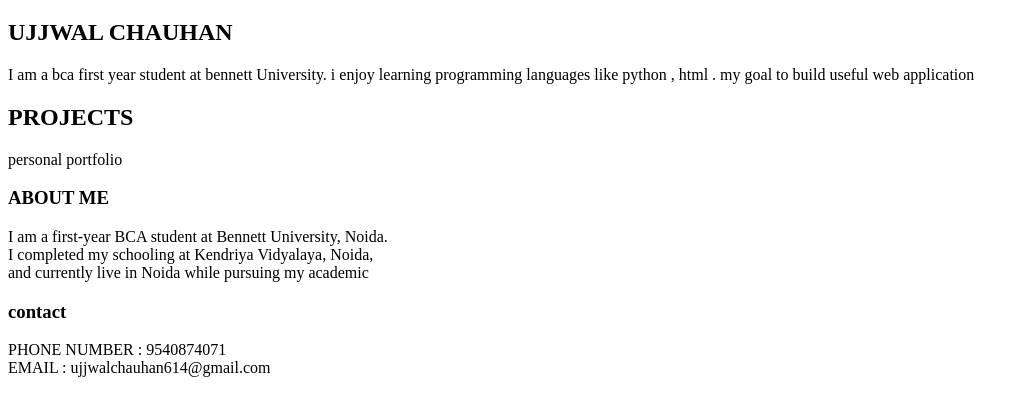
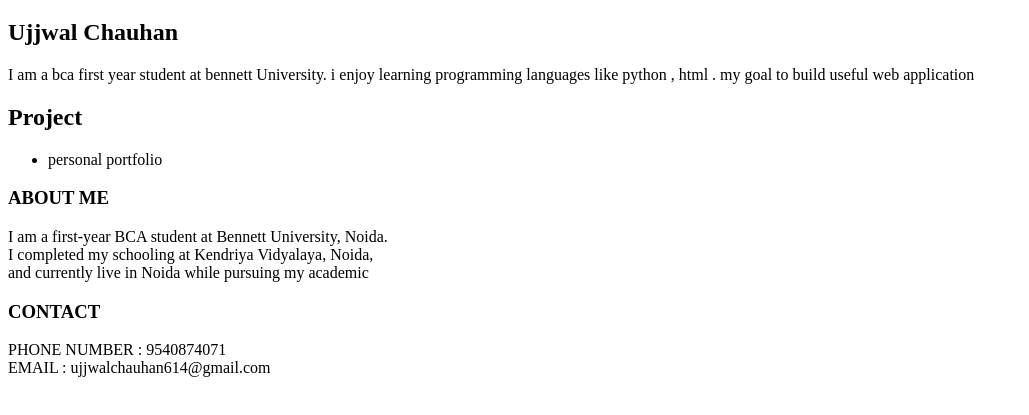
Before and after one commit to ujjwalchauhan614/student-portfolio-, a plain HTML site: page index.html in a window 1280 px wide. Shown: the part 61-476 px from the top of the page, without its empty margins (0-1029 px from the left). Drawn offline with Linux system fonts and the light colour scheme.

Commit message:
Update index.html

```diff
--- a/index.html
+++ b/index.html
@@ -1,19 +1,30 @@
 <!DOCTYPE html>
-<html >
+<html>
+
 <head>
     <title>portfolio</title>
 </head>
+
 <body>
     <div>
-    <h1> PORTFOLIO </h1>
-    <h2>UJJWAL CHAUHAN</h2>
-    <P>I am a bca first year student at bennett University. i enjoy learning programming languages like python , html . my goal to build useful web application</P>
-    <h2>PROJECTS</h2>
-    <P> personal portfolio </P>
-    <h3>ABOUT ME</h3>
-    I am a first-year BCA student at Bennett University, Noida. <br> I completed my schooling at Kendriya Vidyalaya, Noida, <br>and currently live in Noida while pursuing my academic <br>
-    <h3> contact </h2>
-        PHONE NUMBER : 9540874071 <br>
-        EMAIL : ujjwalchauhan614@gmail.com
-    </DIV></body>
+        <h1> PORTFOLIO </h1>
+        <h2>Ujjwal Chauhan</h2>
+        <P>I am a bca first year student at bennett University. i enjoy learning programming languages like python ,
+            html . my goal to build useful web application</P>
+        <h2>Project </h2>
+        <ul>
+            <li>
+                personal portfolio
+            </li>
+
+        </ul>
+        <h3>ABOUT ME</h3>
+        I am a first-year BCA student at Bennett University, Noida. <br> I completed my schooling at Kendriya Vidyalaya,
+        Noida, <br>and currently live in Noida while pursuing my academic <br>
+        <h3> CONTACT </h2>
+            PHONE NUMBER : 9540874071 <br>
+            EMAIL : ujjwalchauhan614@gmail.com
+    </DIV>
+</body>
+
 </html>
```
